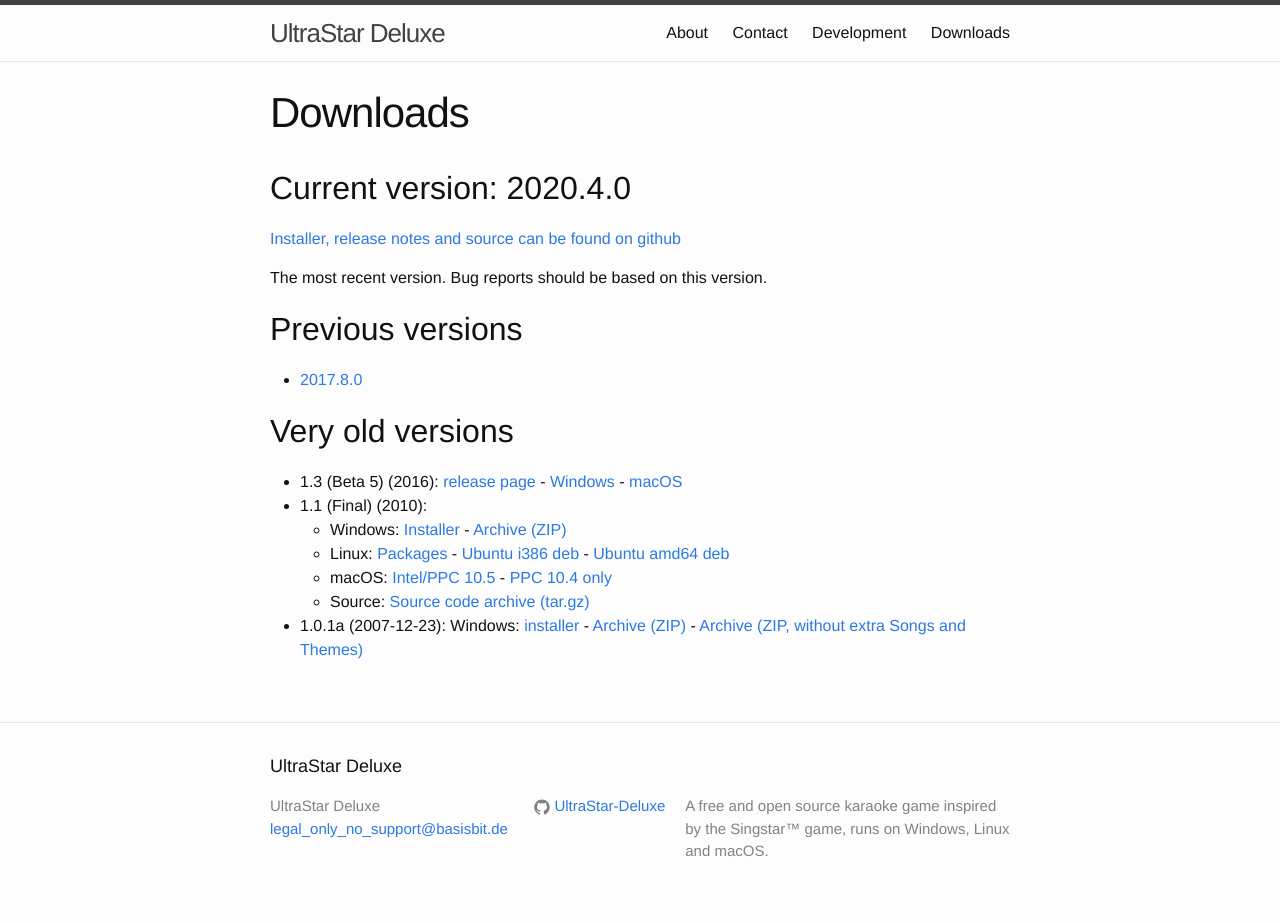
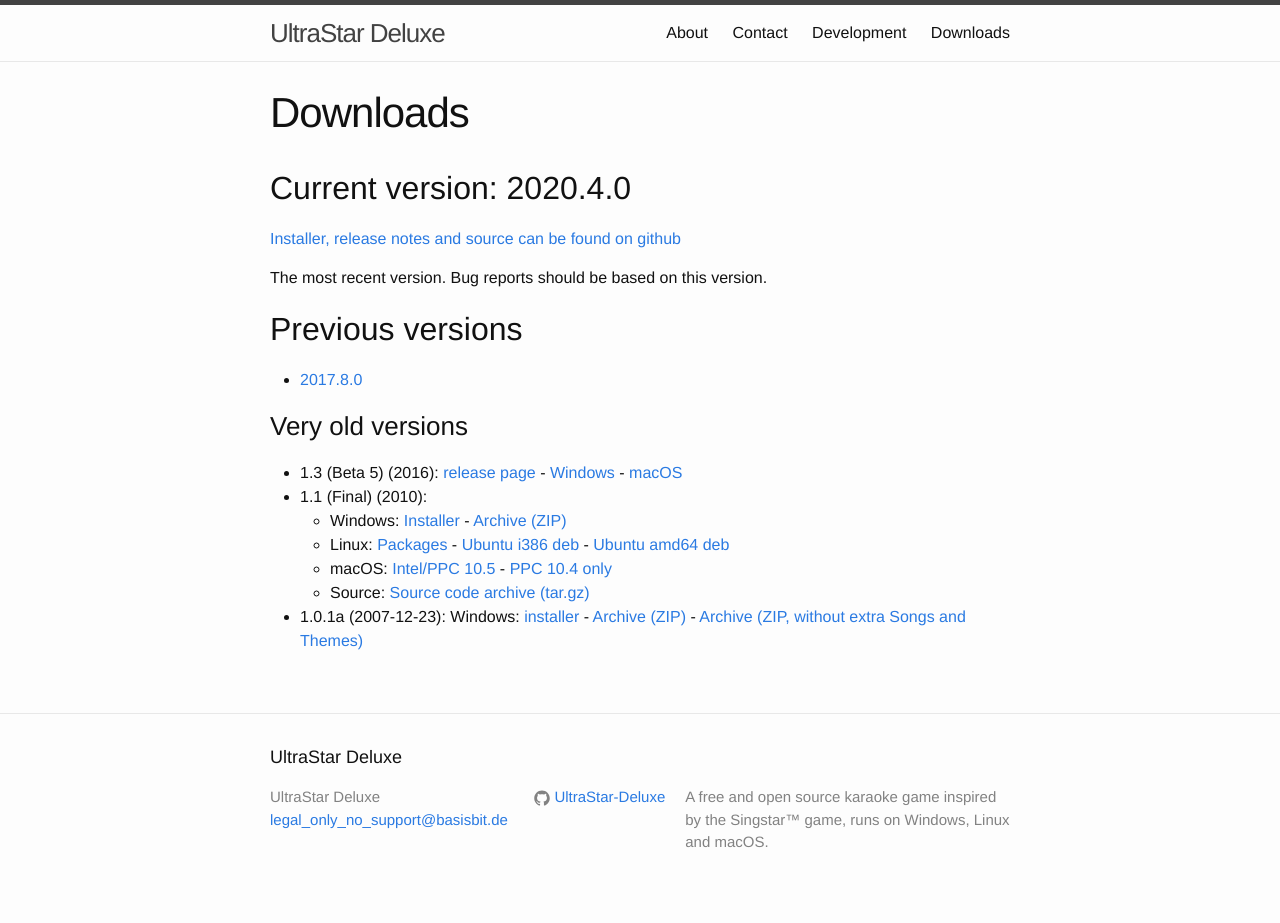
Before and after one commit to UltraStar-Deluxe/ultrastar-deluxe.github.io, a Jekyll site: the page built from downloads.md, in a window 1280 px wide. Built offline with Jekyll 4.4.1, drawn with Linux system fonts in a browser that asks for light colours.

```diff
--- a/downloads.md
+++ b/downloads.md
@@ -16,7 +16,7 @@ Bug reports should be based on this version.
 * [2017.8.0](https://github.com/UltraStar-Deluxe/USDX/releases/tag/v2017.8.0)
 
 
-## Very old versions
+### Very old versions
 * 1.3 (Beta 5) (2016):
 [release page](https://github.com/UltraStar-Deluxe/USDX/releases/tag/v1.3.5-beta) -
 [Windows](https://github.com/UltraStar-Deluxe/USDX/releases/download/v1.3.5-beta/UltraStar.Deluxe_v1.3.5.beta_installer.exe) -
```
